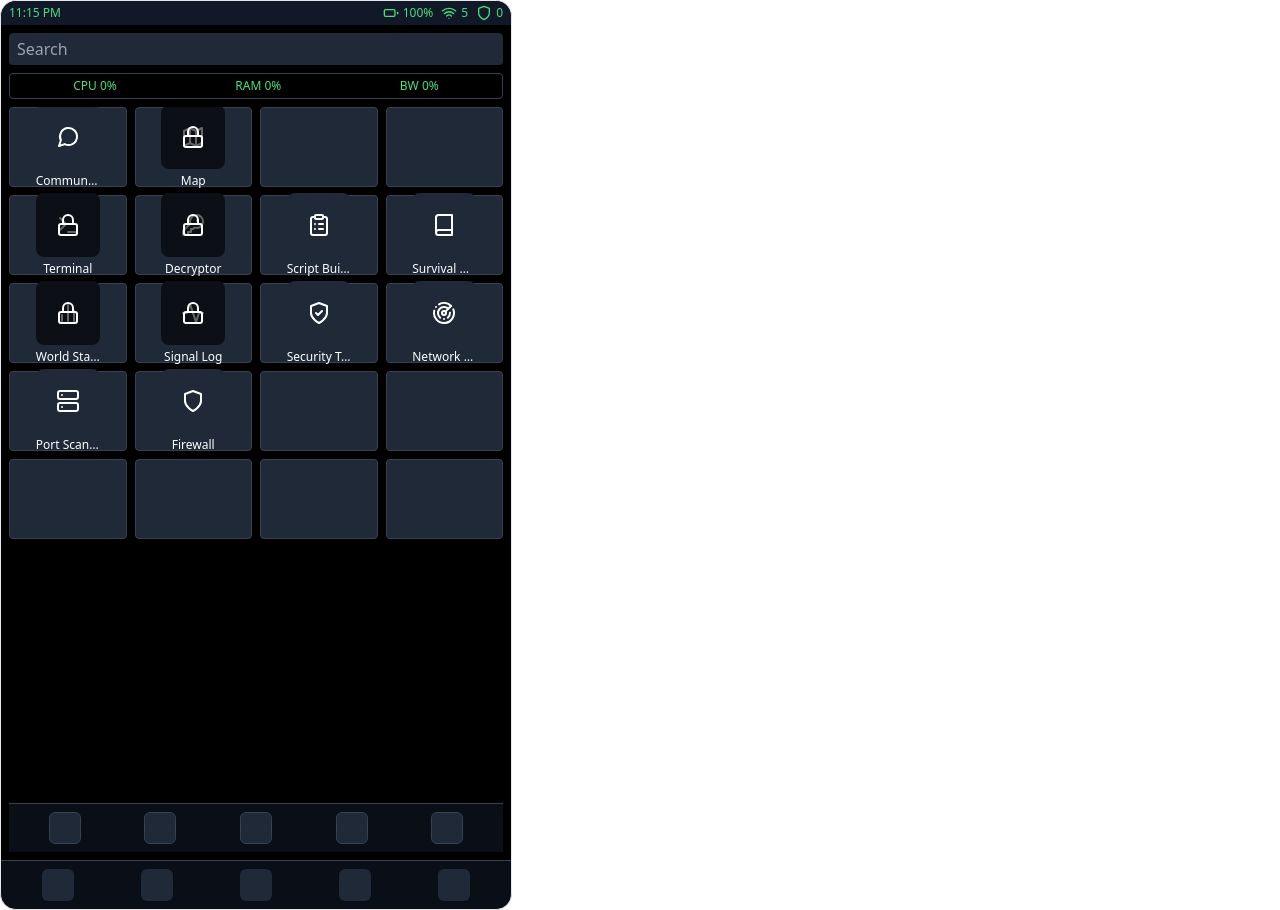
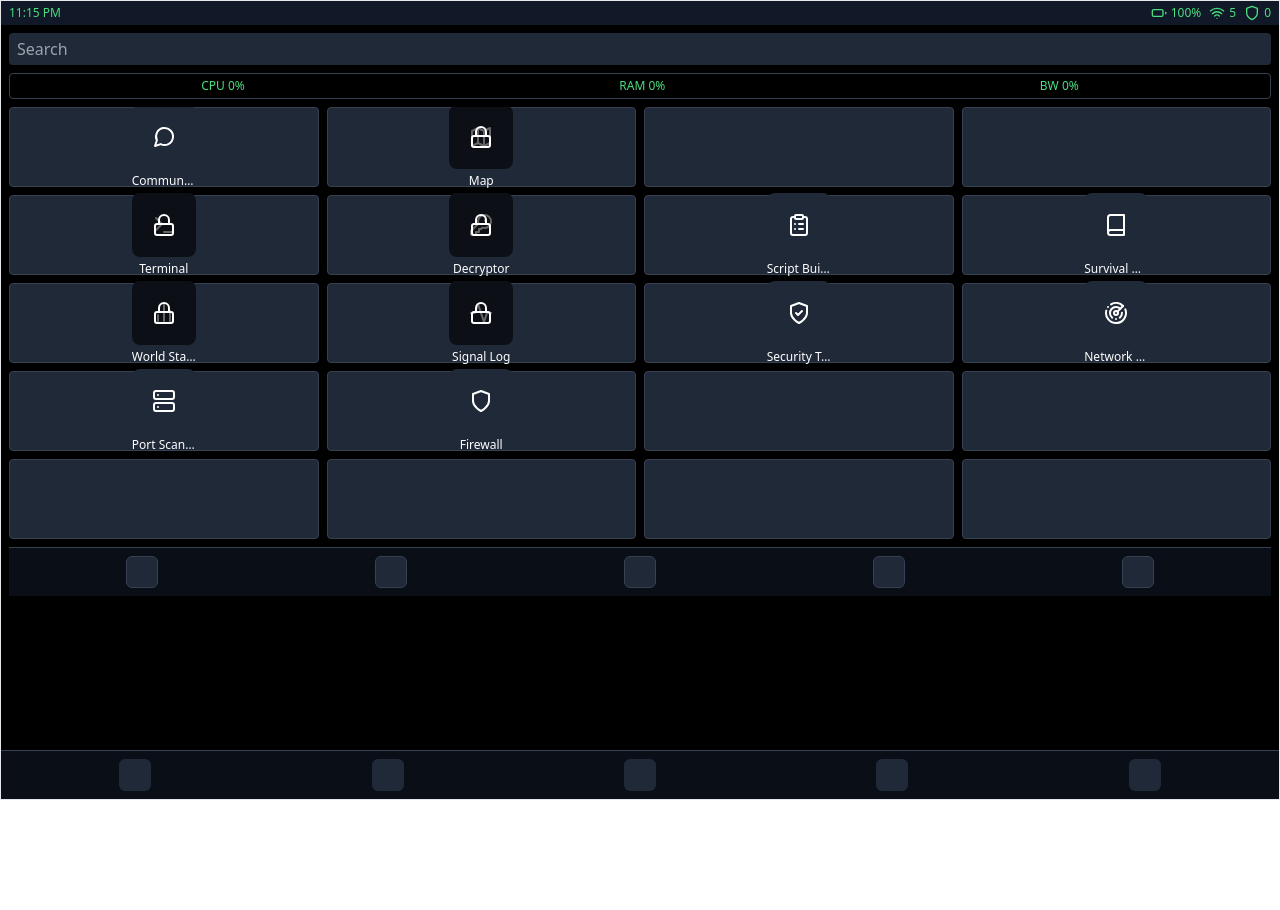
Before and after one commit to kingpinzs/post-apoc-learn, a React (Create React App) app: page / in a window 1280 px wide. After the commit the page ends 800 px from the top, so only its background shows below. Built offline with nearby package versions, Linux system fonts and the light colour scheme.

Commit message:
Make app full screen with matrix background

```diff
--- a/src/components/PhoneFrame.jsx
+++ b/src/components/PhoneFrame.jsx
@@ -25,7 +25,7 @@ const PhoneFrame = ({
 
   return (
     <div
-      className="relative w-full aspect-[9/16] border rounded-2xl overflow-hidden bg-black text-green-400 flex flex-col max-w-xs sm:max-w-sm md:max-w-md lg:max-w-lg"
+      className="relative w-full min-h-screen border overflow-hidden bg-black text-green-400 flex flex-col"
     >
       <div className={cn("flex items-center justify-between text-xs px-2 py-1", statusBarColor)}>
         <span>{time}</span>
--- a/src/index.js
+++ b/src/index.js
@@ -7,7 +7,10 @@ const root = ReactDOM.createRoot(document.getElementById('root'));
 
 root.render(
   <React.StrictMode>
-    <App />
+    <div className="relative w-full min-h-screen overflow-hidden">
+      <div className="matrix-bg" />
+      <App />
+    </div>
   </React.StrictMode>
 );
 
```
